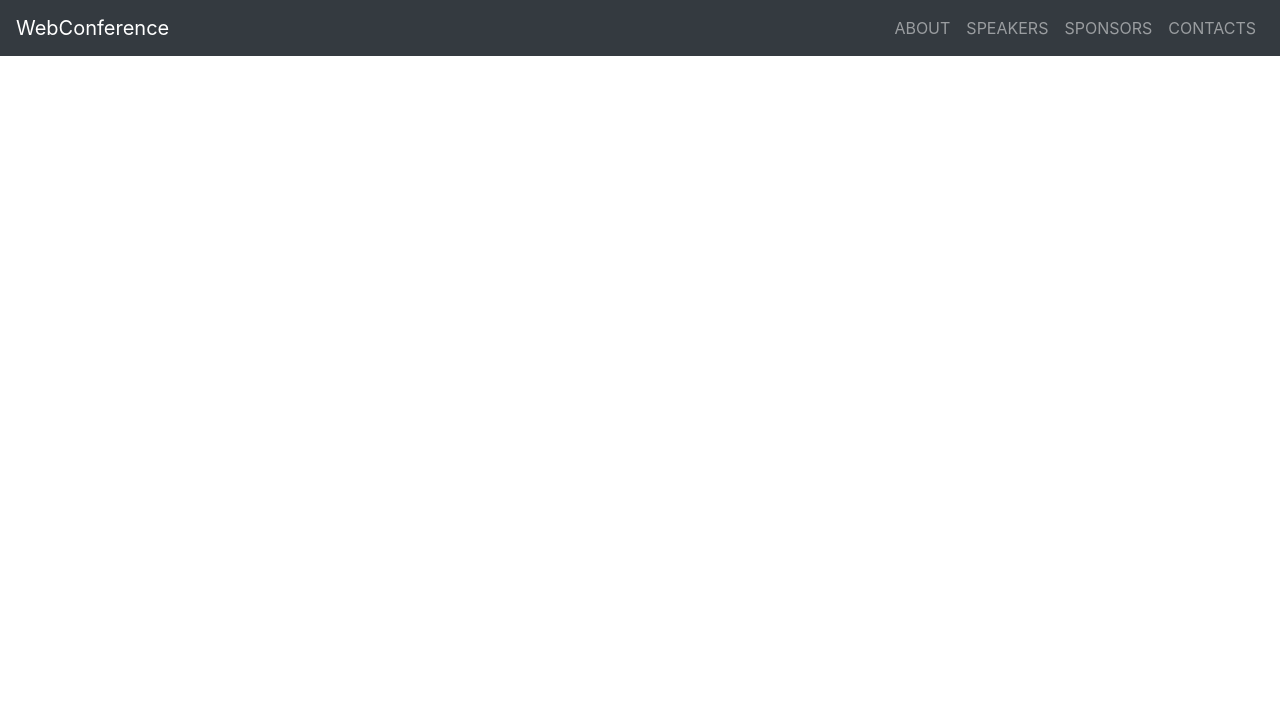
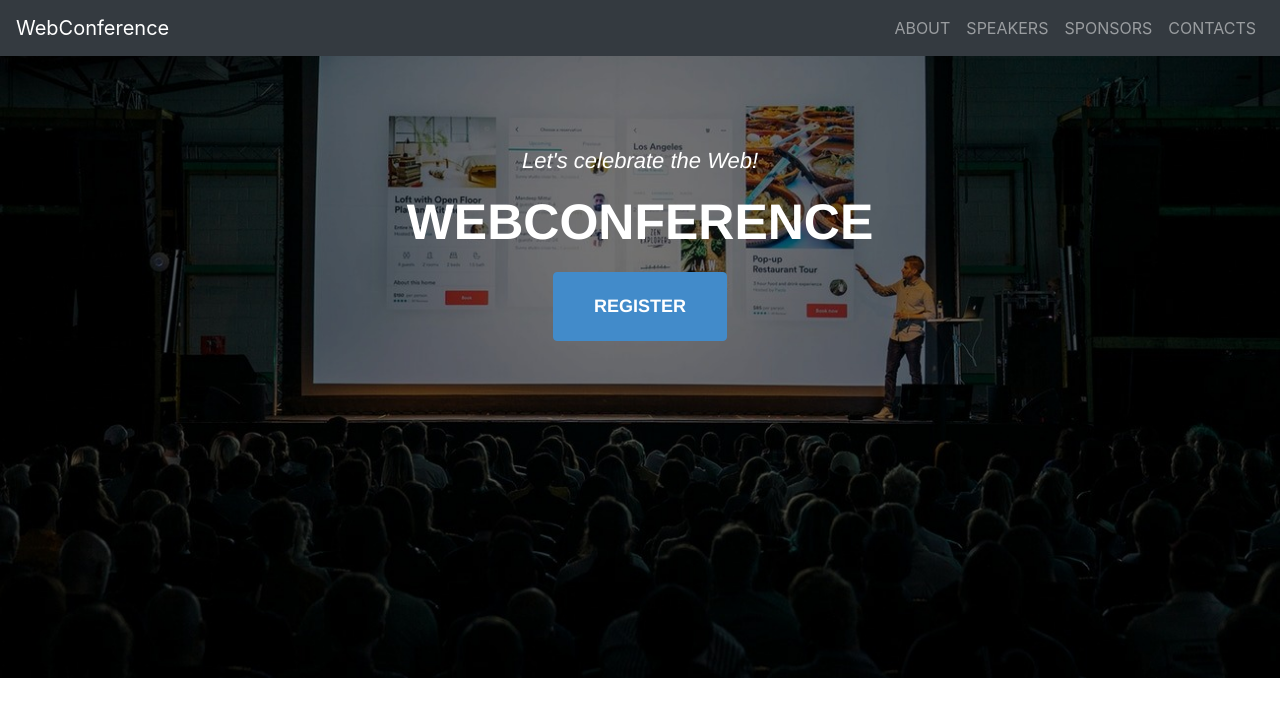
Before and after one commit to rmmcosta/WebConference, a plain HTML site: page index.html in a window 1280 px wide. Drawn offline with nearby package versions, Linux system fonts and the light colour scheme.

Commit message:
finished frontend landing page

```diff
--- a/index.html
+++ b/index.html
@@ -5,7 +5,8 @@
     <meta charset="UTF-8">
     <meta name="viewport" content="width=device-width, initial-scale=1.0">
     <meta http-equiv="X-UA-Compatible" content="ie=edge">
-    <title>Document</title>
+    <title>WebConference</title>
+    <link rel="stylesheet" href="./style/global.css">
     <link rel="stylesheet" href="https://stackpath.bootstrapcdn.com/bootstrap/4.3.1/css/bootstrap.min.css"
         integrity="sha384-ggOyR0iXCbMQv3Xipma34MD+dH/1fQ784/j6cY/iJTQUOhcWr7x9JvoRxT2MZw1T" crossorigin="anonymous">
 </head>
@@ -27,8 +28,17 @@
             <span class="navbar-toggler-icon"></span>
         </button>
     </nav>
-    <header>
+    <header class="masthead">
         <!-- Main image and subscribe button -->
+        <div class="container">
+            <div class="intro-text">
+                <!-- Title -->
+                <div class="intro-lead-in">Let's celebrate the Web!</div>
+                <div class="intro-heading text-uppercase">WebConference</div>
+                <!-- Register button -->
+                <a href="#" class="btn btn-primary btn-xl text-uppercase">Register</a>
+            </div>
+        </div>
     </header>
     <section id="about">
         <!-- Basic info about the conference -->
--- /dev/null
+++ b/style/global.css
@@ -0,0 +1,58 @@
+body {
+    background-image: url("../img/conference.jpg");
+    background-size: cover;
+    background-position: center center;
+    background-repeat: no-repeat;
+    color: white;
+    text-align: center;
+    background-attachment: scroll;
+}
+
+header.masthead {
+    color: white;
+    text-align: center;
+}
+
+header.masthead .intro-text {
+    padding-top: 150px;
+    padding-bottom: 100px;
+}
+
+header.masthead .intro-text .intro-lead-in {
+    font-size: 22px;
+    font-style: italic;
+    line-height: 22px;
+    margin-bottom: 25px;
+    font-family: 'Droid Serif', 'Helvetica Neue', Helvetica, sans-serif;
+}
+
+header.masthead .intro-text .intro-heading {
+    font-size: 50px;
+    font-weight: 700;
+    line-height: 50px;
+    margin-bottom: 25px;
+    font-family: 'Montserrat', 'Helvetica Neue', Helvetica, sans-serif;
+}
+
+.intro-text .btn {
+    font-family: 'Montserrat', 'Helvetica Neue', Helvetica, sans-serif;
+    font-weight: 700;
+}
+
+.intro-text .btn-xl {
+    font-size: 18px;
+    padding: 20px 40px;
+}
+
+.intro-text .btn-primary {
+    background-color: #428bca;
+    border-color: #428bca;
+}
+
+.intro-text .btn-primary:active,
+.intro-text .btn-primary:focus,
+.intro-text .btn-primary:hover {
+    background-color: #3677b1;
+    border-color: #3677b1;
+    color: white;
+}
```
Also changed, not shown: img/conference.jpg (added).
